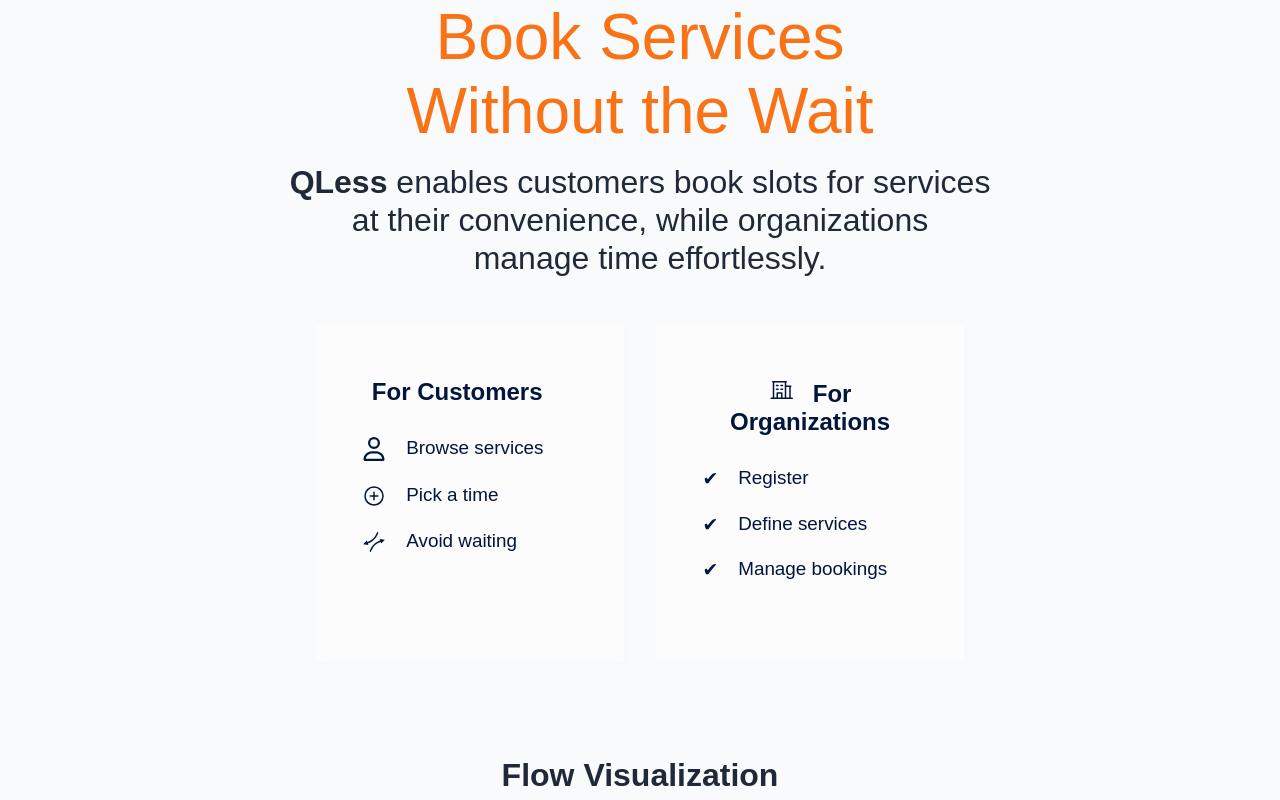
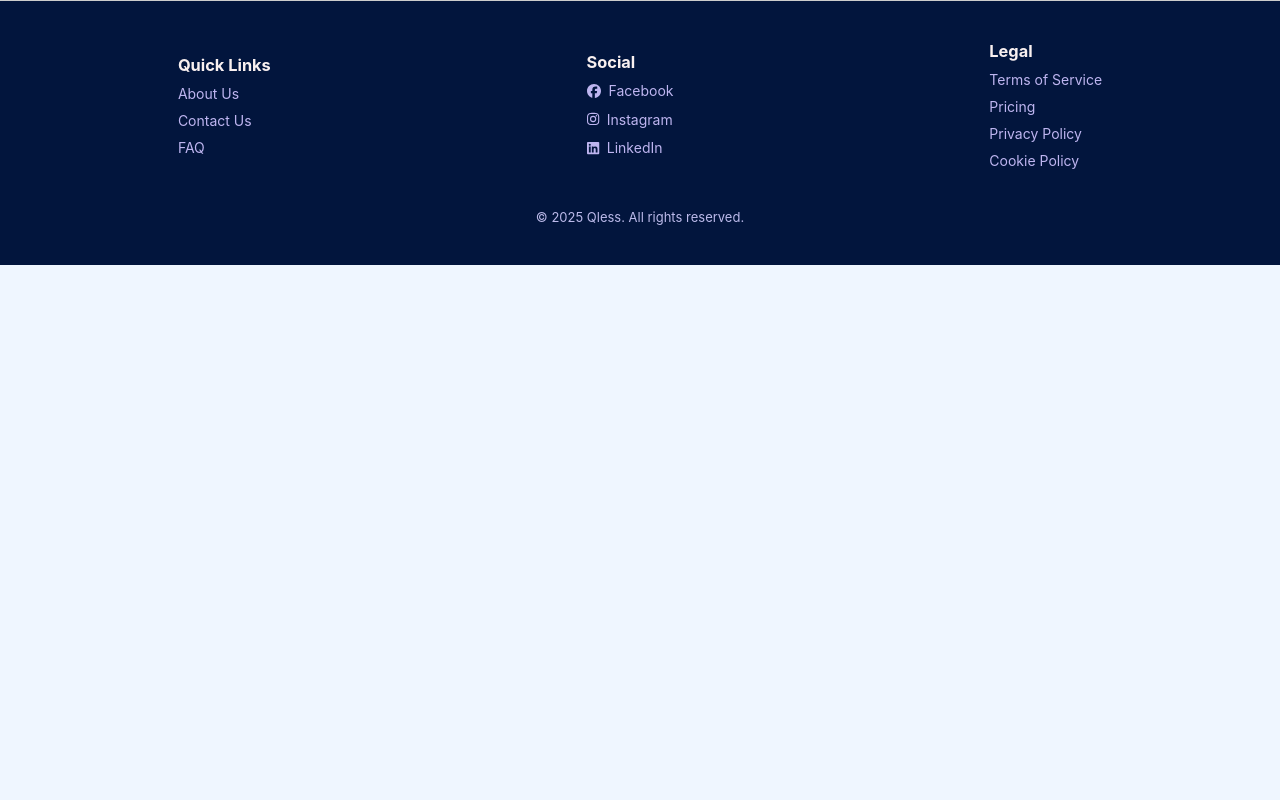
Before and after one commit to Iknite-Space/queueless, a React (Create React App) app in the folder app/: page /about in a window 1280 px wide. Shown: the top 800 px of the page. Built offline with nearby package versions, Linux system fonts and the light colour scheme.

Commit message:
added routes to the login page and organization home page.

```diff
--- a/app/src/App.js
+++ b/app/src/App.js
@@ -11,7 +11,8 @@ import OrganizationCard from "./pages/organizationPage/OrganizationCard";
 import { ContactUs } from "./pages/ContactUsPage/ContactUs";
 import Footer from "./components/footer/Footer";
 import About from "./components/aboutUs/About";
-
+import { OrganizationHomePage } from "./pages/OrganizationHomePage/OrganizationHomePage";
+import { Authentication } from "./components/Authentication/Authentication";
 function App() {
   return (
     <>
@@ -35,9 +36,10 @@ function App() {
 
           <Route path="/contact" element={<ContactUs />} />
 
-          {/* don't delete,  Routes for testing */}
-          <Route path="/about" element={<About />} />
-        </Routes>
+          <Route path="/login" element={<Authentication />} />
+          <Route path="/home" element={<OrganizationHomePage />} />
+  </Routes>
+
       </Router>
       <Footer />
     </>
```
